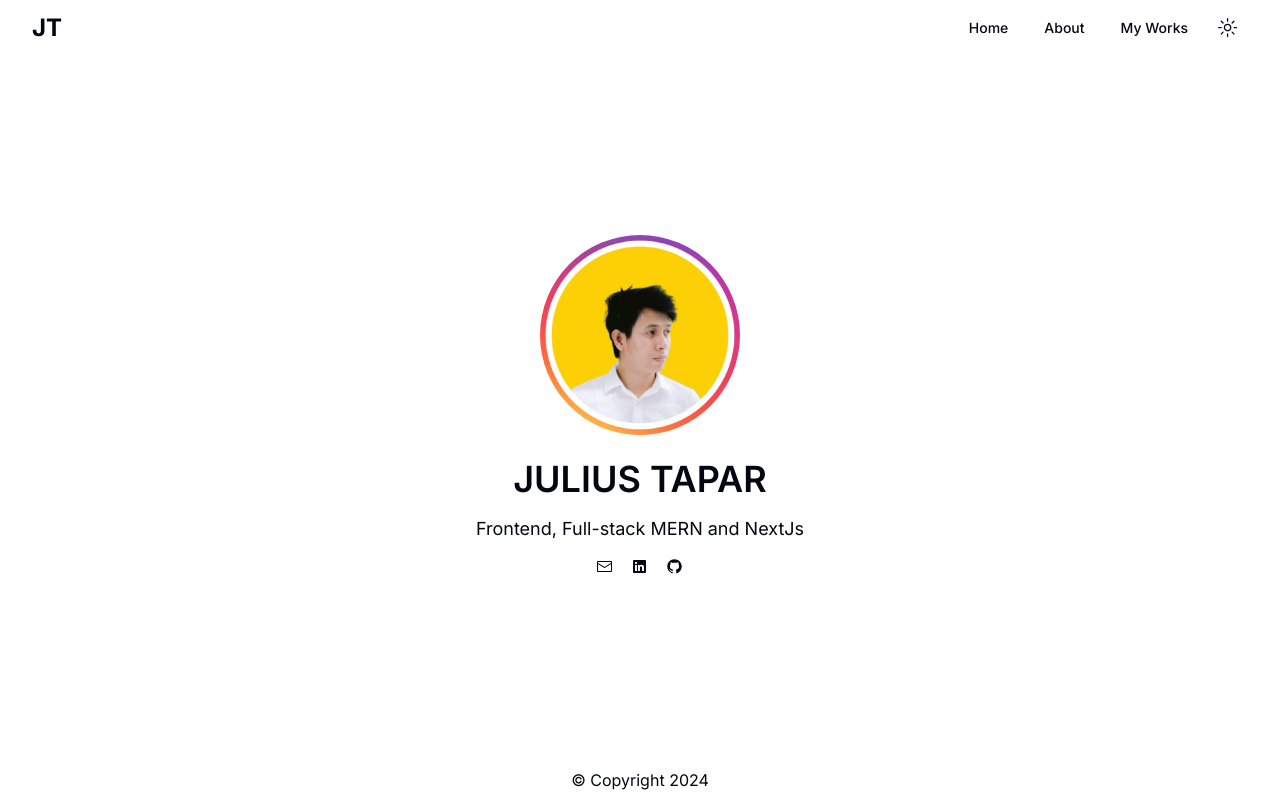
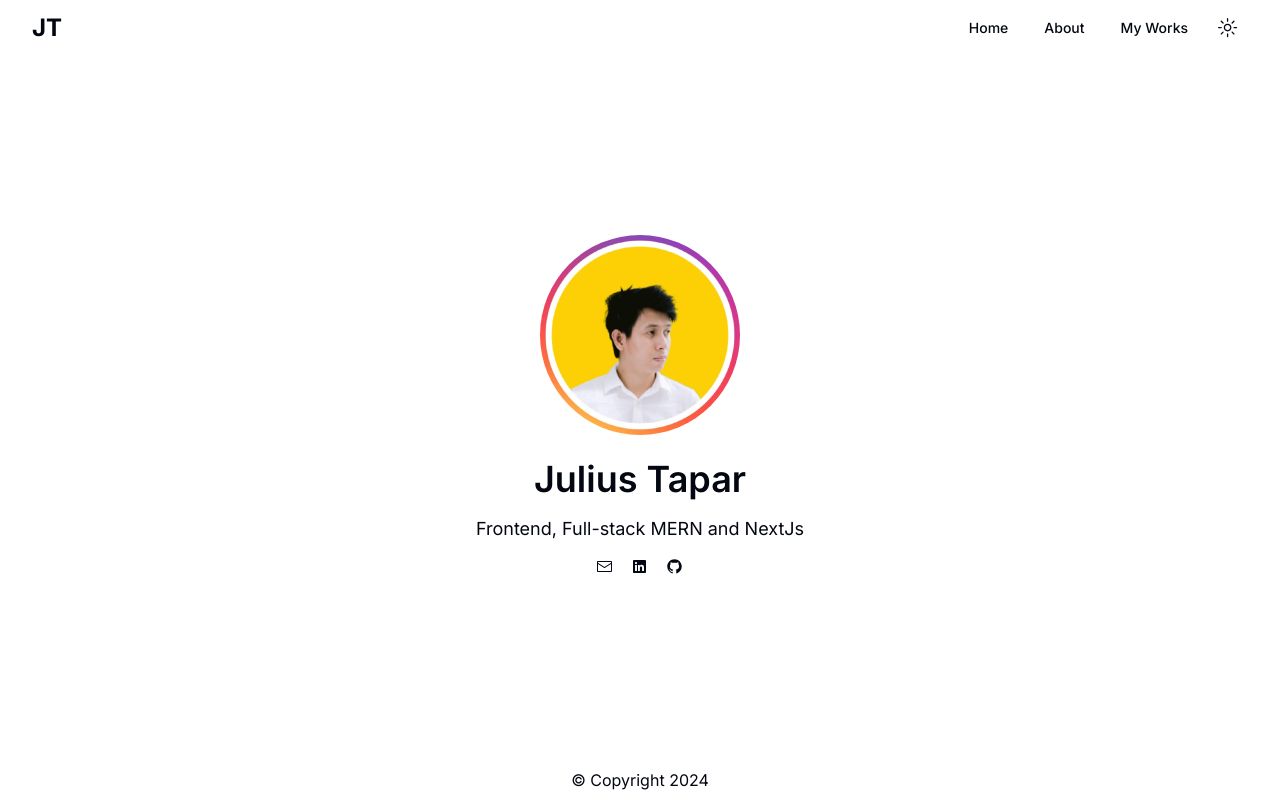
Before and after one commit to jcptapar05/portfolio, a Next.js app: page / in a window 1280 px wide. Built offline with nearby package versions, Linux system fonts and the light colour scheme.

Commit message:
Update header slide

```diff
--- a/components/_pages/home/slider/Slider.tsx
+++ b/components/_pages/home/slider/Slider.tsx
@@ -16,7 +16,7 @@ const Slider = () => {
       alt=""
      />
     </div>
-    <h1 className="text-4xl mb-4 uppercase font-semibold">Julius Tapar</h1>
+    <h1 className="text-4xl mb-4 capitalize font-semibold">Julius Tapar</h1>
     <p className="text-lg">
      Frontend, Full-stack MERN and NextJs
     </p>
```
